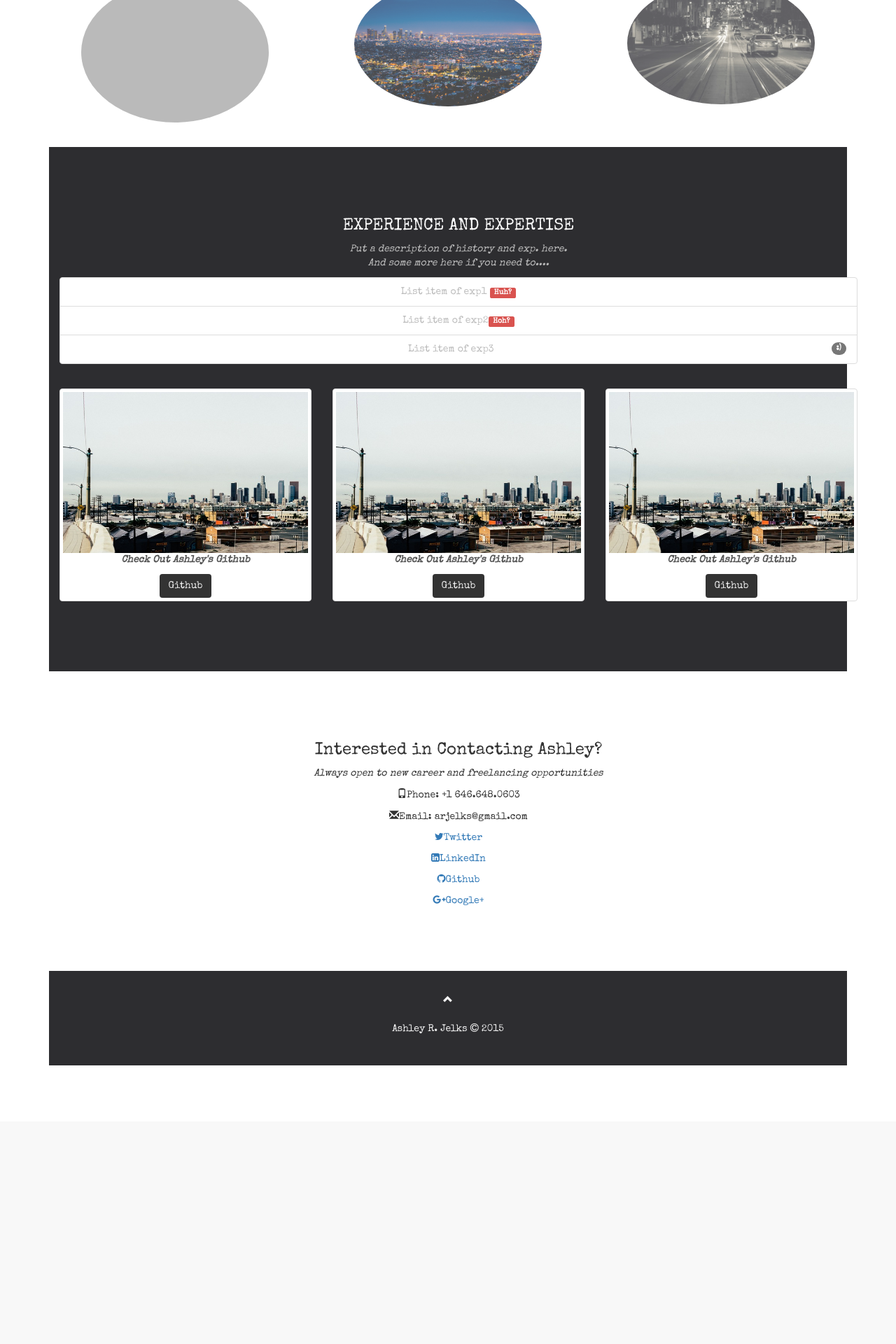
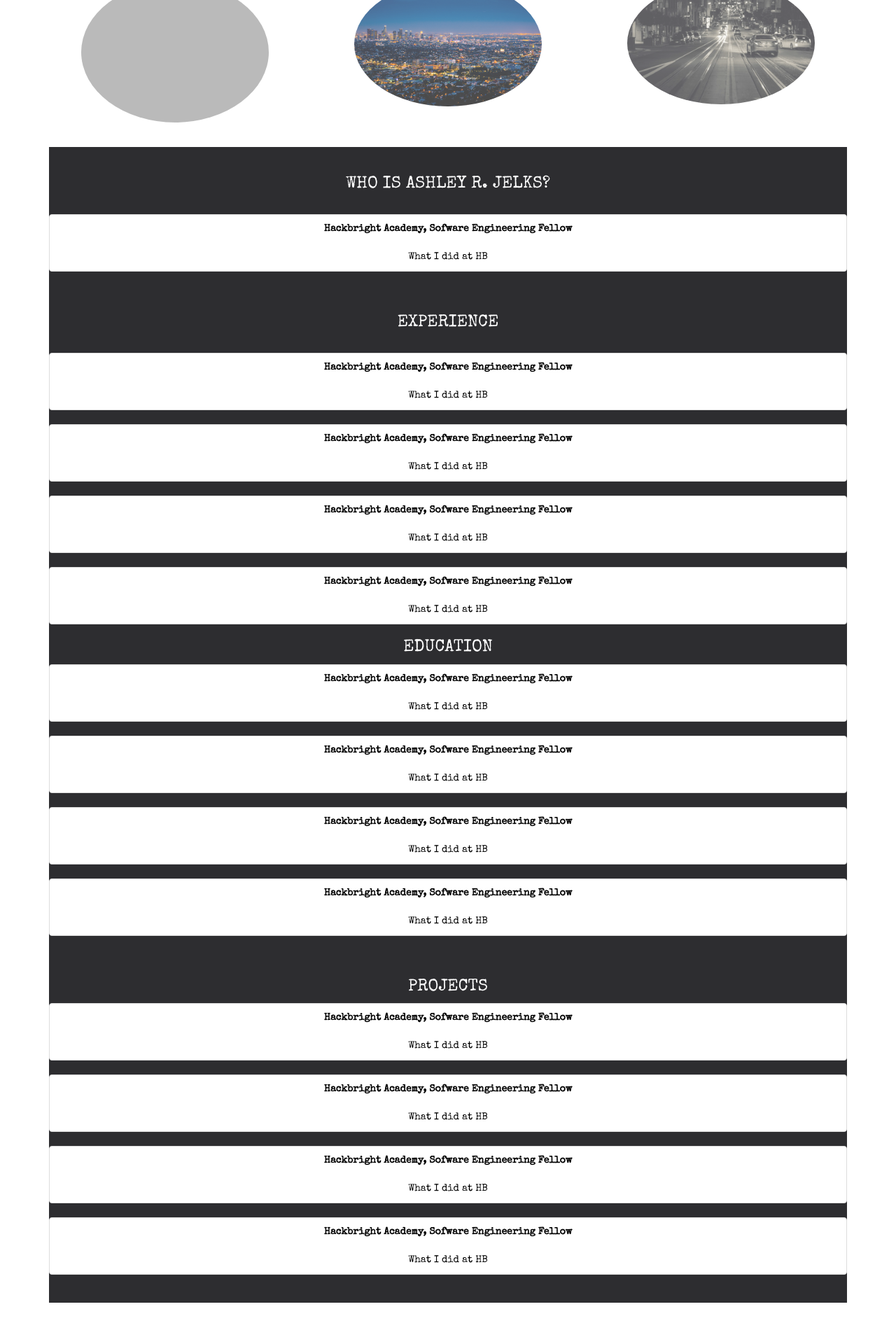
Before and after one commit to ashleyjelks/ashleyjelks.github.io, a Flask app: page / in a window 1280 px wide. Shown: the part 1696-3616 px from the top of the page at 70% size. Before the commit the page ends 3218 px from the top, so only its background shows below. Run offline with Flask 2, Linux system fonts and the light colour scheme; some libraries are stand-ins or nearby versions; some web fonts are replaced; grey boxes are pictures that could not be loaded.

Commit message:
test push

```diff
--- a/static/css/stylesheet.css
+++ b/static/css/stylesheet.css
@@ -1,10 +1,7 @@
 html, body, footer, i, a, p, .container {
-    font-family: 'Special Elite', cursive;
+    font-family: 'Special Elite', courier;
 }
 
-#grab {
-    font-style: 'Special Elite', cursive;
-}
 .container {
     padding: 80px 120px;
     /*padding pushes this container from the margin*/
--- a/templates/index.html
+++ b/templates/index.html
@@ -152,17 +152,72 @@
 
 
         <div class="bg-1">
-            <div class="container">
-                <h3 class="text-center">EXPERIENCE AND EXPERTISE</h3>
-                    <p class="text-center">Put a description of history and exp. here.<br>And some more here if you need to....</p>
+            <!-- <div class="container"> -->
+                <br><h3 class="text-center">WHO IS ASHLEY R. JELKS?</h3><br>
+                    <ul class="list-group">
+                            <li class="list-group-item" style="color:black"><strong>Hackbright Academy, Sofware Engineering Fellow</strong>
+                            <br><br>What I did at HB</li>
+                        </ul>
+                <br><h3 class="text-center">EXPERIENCE</h3><br>
+                    <!-- <p class="text-center">Put a description of history and exp. here.<br>And some more here if you need to....</p> -->
                         <ul class="list-group">
-                            <li class="list-group-item">List item of exp1 <span class="label label-danger">Huh?</span></li>
-                            <li class="list-group-item">List item of exp2<span class="label label-danger">Hoh?</span></li>
-                            <li class="list-group-item">List item of exp3<span class="badge">:)</span></li>
+                            <li class="list-group-item" style="color:black"><strong>Hackbright Academy, Sofware Engineering Fellow</strong>
+                            <br><br>What I did at HB</li>
                         </ul>
+                        <ul class="list-group">
+                            <li class="list-group-item" style="color:black"><strong>Hackbright Academy, Sofware Engineering Fellow</strong>
+                            <br><br>What I did at HB</li>
+                        </ul>
+                        <ul class="list-group">
+                            <li class="list-group-item" style="color:black"><strong>Hackbright Academy, Sofware Engineering Fellow</strong>
+                            <br><br>What I did at HB</li>
+                        </ul>
+                        <ul class="list-group">
+                            <li class="list-group-item" style="color:black"><strong>Hackbright Academy, Sofware Engineering Fellow</strong>
+                            <br><br>What I did at HB</li>
+                        </ul>
+
+                <h3 class="text-center">EDUCATION</h3>
+                        <ul class="list-group">
+                            <li class="list-group-item" style="color:black"><strong>Hackbright Academy, Sofware Engineering Fellow</strong>
+                            <br><br>What I did at HB</li>
+                        </ul>
+                        <ul class="list-group">
+                            <li class="list-group-item" style="color:black"><strong>Hackbright Academy, Sofware Engineering Fellow</strong>
+                            <br><br>What I did at HB</li>
+                        </ul>
+                        <ul class="list-group">
+                            <li class="list-group-item" style="color:black"><strong>Hackbright Academy, Sofware Engineering Fellow</strong>
+                            <br><br>What I did at HB</li>
+                        </ul>
+                        <ul class="list-group">
+                            <li class="list-group-item" style="color:black"><strong>Hackbright Academy, Sofware Engineering Fellow</strong>
+                            <br><br>What I did at HB</li>
+                        </ul><br>
+
+                <h3 class="text-center">PROJECTS</h3>
+                        <ul class="list-group">
+                            <li class="list-group-item" style="color:black"><strong>Hackbright Academy, Sofware Engineering Fellow</strong>
+                            <br><br>What I did at HB</li>
+                        </ul>
+                        <ul class="list-group">
+                            <li class="list-group-item" style="color:black"><strong>Hackbright Academy, Sofware Engineering Fellow</strong>
+                            <br><br>What I did at HB</li>
+                        </ul>
+                        <ul class="list-group">
+                            <li class="list-group-item" style="color:black"><strong>Hackbright Academy, Sofware Engineering Fellow</strong>
+                            <br><br>What I did at HB</li>
+                        </ul>
+                        <ul class="list-group">
+                            <li class="list-group-item" style="color:black"><strong>Hackbright Academy, Sofware Engineering Fellow</strong>
+                            <br><br>What I did at HB</li>
+                        </ul><br>
+            <!-- </div> -->
+        </div>
+
                         <!-- added badge and labels classes on span tags to create inline messages -->
 
-                    <div class="row text-center">
+                    <!-- <div class="row text-center">
                         <div class="col-sm-4">
                             <div class="thumbnail">
                                 <img src="static/img/smlLA.jpg" alt="LA">
@@ -184,13 +239,12 @@
                                     <a href="http://www.google.com"><button class="btn">Github</button></a>
                             </div>
                         </div>
-                    </div>
-            </div>
-        </div>
+                    </div>     -->
 
     <div class="container">
         <h3 class="text-center">Interested in Contacting Ashley?</h3>
-            <p class="text-center"><em>Always open to new career and freelancing opportunities</em></p>
+            <p class="text-center"><strong>Always open to new career and freelancing opportunities</em></p>
+            <p><span class="glyphicon glyphicon-map-marker"></span>San Francisco Bay Area & New York City</p>
             <p><span class="glyphicon glyphicon-phone"></span>Phone: +1 646.648.0603</p>
             <p><span class="glyphicon glyphicon-envelope"></span>Email: arjelks@gmail.com</p>
             <p style="font-style: 'Special Elite', cursive"><a href="https://twitter.com/madamejelks"><i class="fa fa-twitter"><span style="font-family:'Special Elite'">Twitter</span></i></a></p>
```
